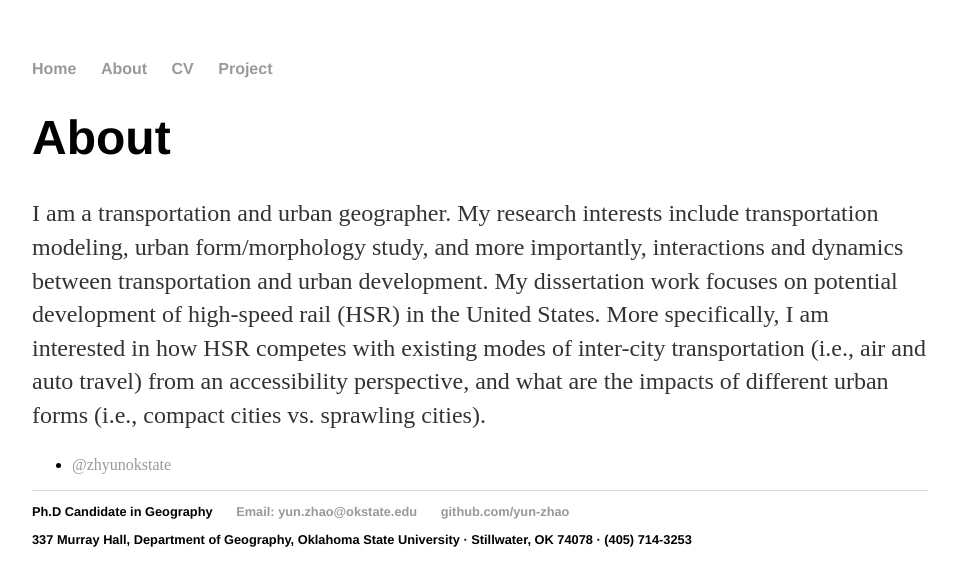
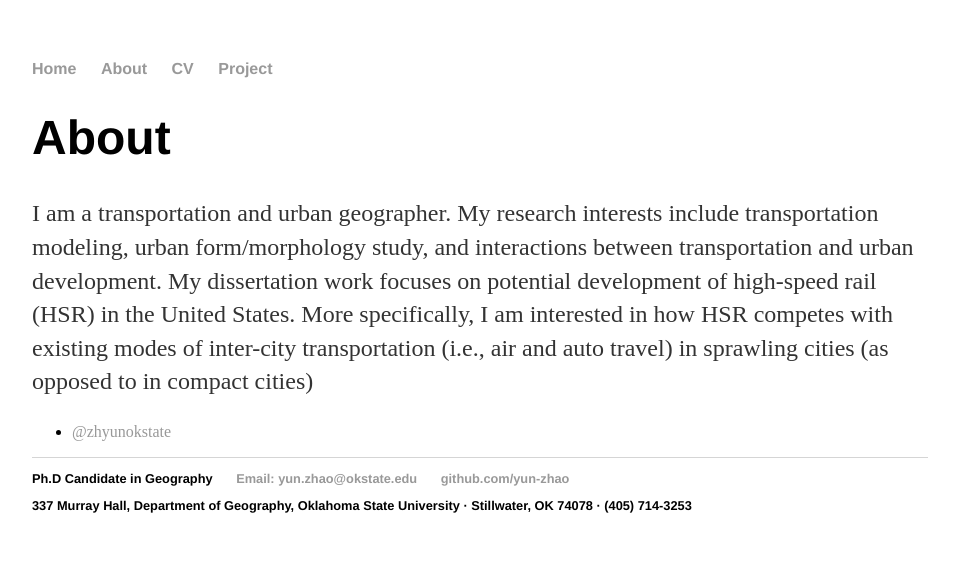
Before and after one commit to yun-zhao/yun-zhao.github.io, a Jekyll site: the page built from about/index.html, in a window 1280 px wide. Shown: the top 586 px of the page, without its empty margins (160-1116 px from the left). Built offline with Jekyll 4.4.1, drawn with Linux system fonts in a browser that asks for light colours.

Commit message:
Update index.html

```diff
--- a/about/index.html
+++ b/about/index.html
@@ -5,7 +5,7 @@ title: About Yun Zhao
 
 		<div class="about">
 			<h1>About</h1>
-			<p>I am a transportation and urban geographer. My research interests include transportation modeling, urban form/morphology study, and more importantly, interactions and dynamics between transportation and urban development. My dissertation work focuses on potential development of high-speed rail (HSR) in the United States. More specifically, I am interested in how HSR competes with existing modes of inter-city transportation (i.e., air and auto travel) from an accessibility perspective, and what are the impacts of different urban forms (i.e., compact cities vs. sprawling cities).</p>
+			<p>I am a transportation and urban geographer. My research interests include transportation modeling, urban form/morphology study, and interactions between transportation and urban development. My dissertation work focuses on potential development of high-speed rail (HSR) in the United States. More specifically, I am interested in how HSR competes with existing modes of inter-city transportation (i.e., air and auto travel) in sprawling cities (as opposed to in compact cities)</p>
 
 			<ul class="contacts">
 				<li><a href="https://twitter.com/zhyunokstate"  target="_blank">@zhyunokstate</a></li>
```
